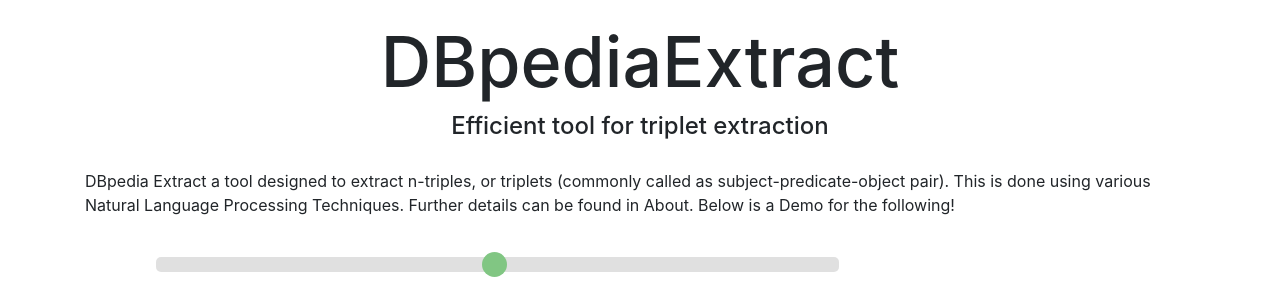
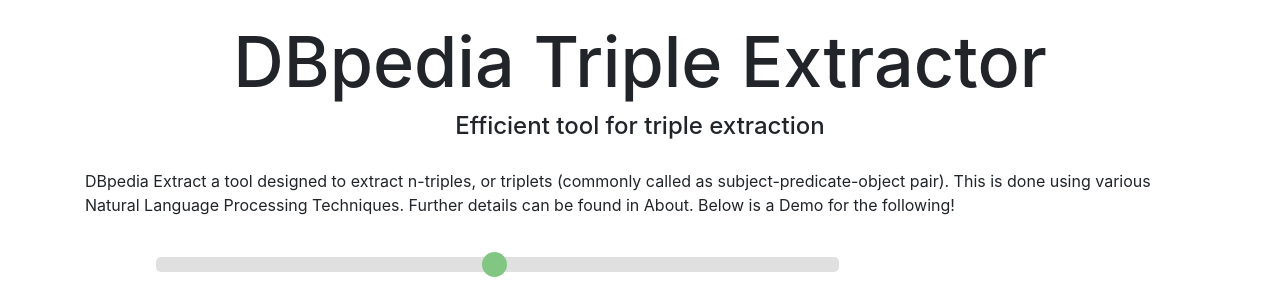
Before and after one commit to sahitpj/TE-webapp, a Flask app: page / in a window 1280 px wide. Shown: the part 56-341 px from the top of the page. Run offline with Flask 2, Linux system fonts and the light colour scheme; parts of the project's set-up code (start-up, migrations or seed data) failed here and were passed over; some libraries are stand-ins or nearby versions.

Commit message:
modified name and index

```diff
--- a/app/templates/index.html
+++ b/app/templates/index.html
@@ -14,8 +14,8 @@
     <section class="search-sec" id="main">
         <div class="container">
             <div style="text-align:center;padding:20px">
-                <h1 style="font-size: 70px">DBpediaExtract</h1>
-                <h4>Efficient tool for triplet extraction</h4>
+                <h1 style="font-size: 70px">DBpedia Triple Extractor</h1>
+                <h4>Efficient tool for triple extraction</h4>
             </div>
             <p>DBpedia Extract a tool designed to extract n-triples, or triplets (commonly called as subject-predicate-object
                 pair). This is done using various Natural Language Processing Techniques. Further details can be found in About. Below is a
```
Also changed, not shown: main.png.
